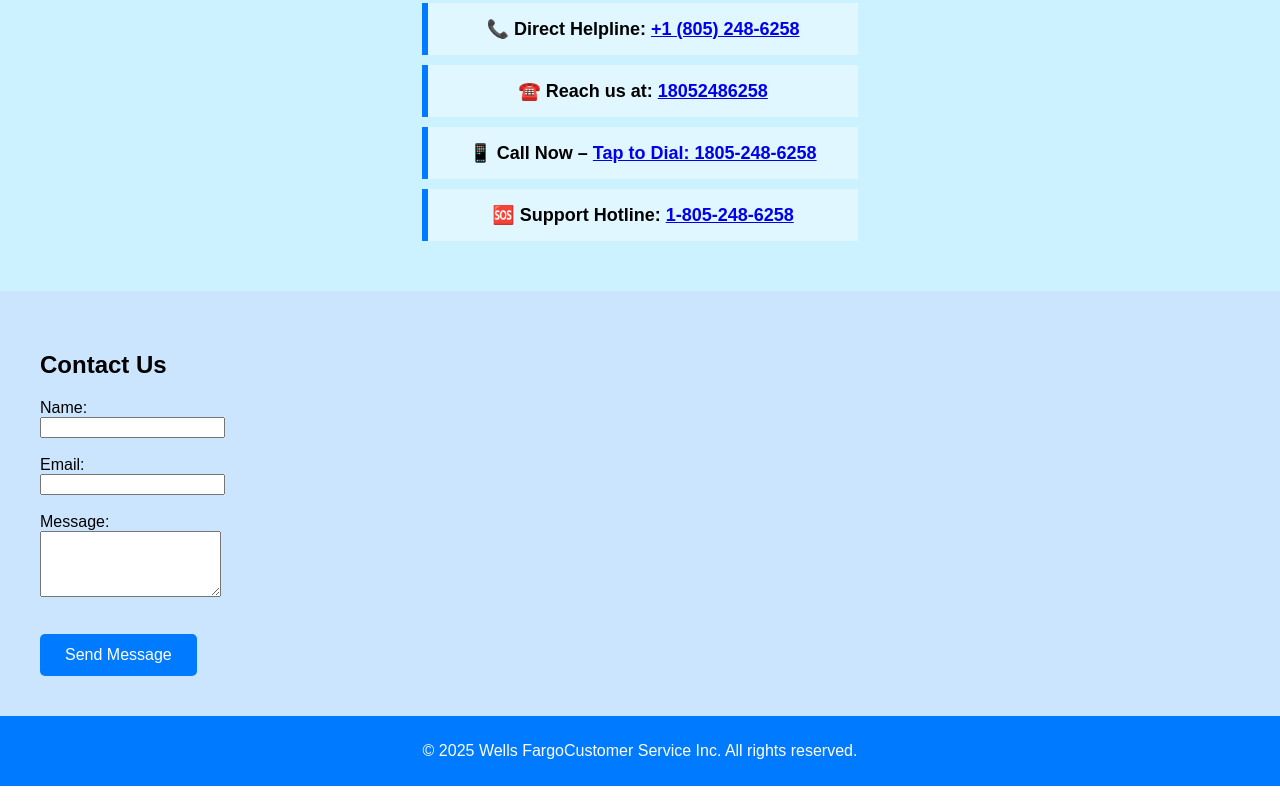
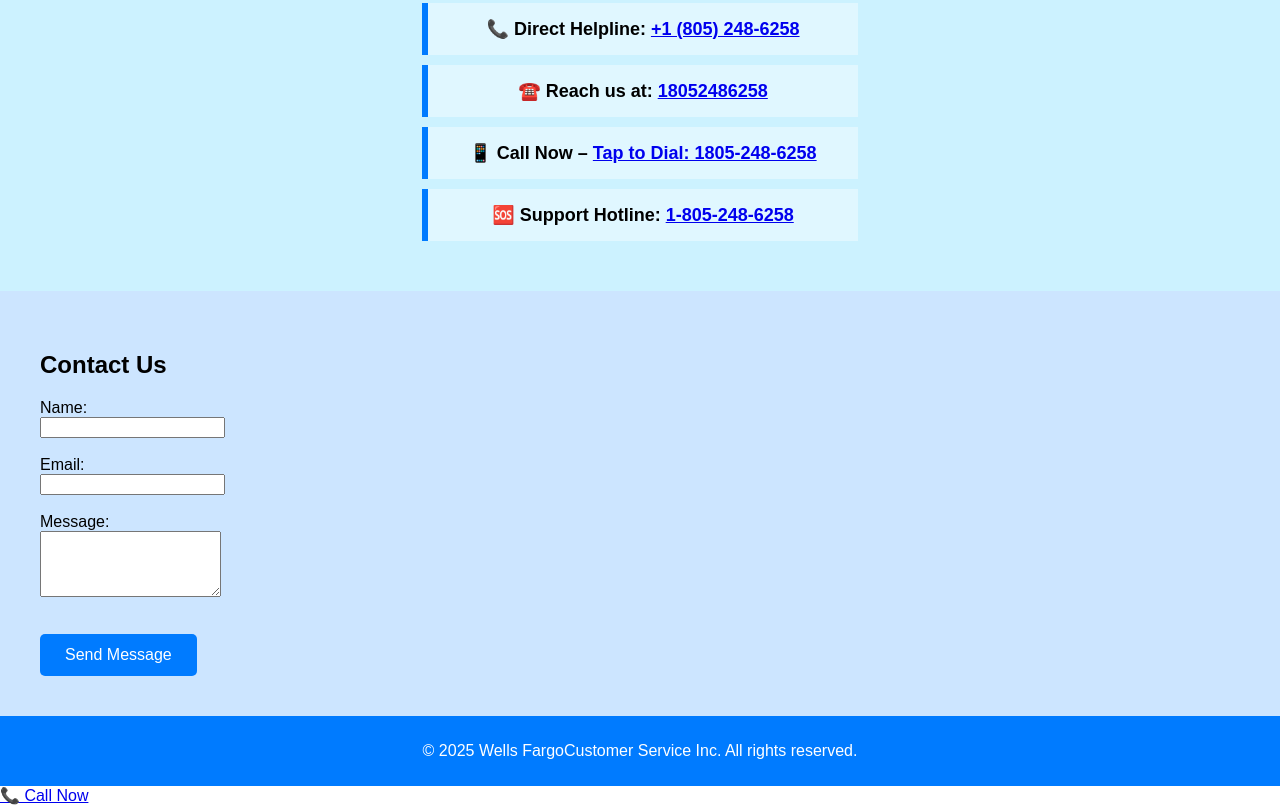
Before and after one commit to livking2025/wel-care-team, a plain HTML site: page index.html in a window 1280 px wide. Shown: the part 1151-1956 px from the top of the page. Drawn offline with Linux system fonts and the light colour scheme.

Commit message:
Update index.html

```diff
--- a/index.html
+++ b/index.html
@@ -158,5 +158,8 @@
     <p>&copy; 2025 Wells FargoCustomer Service Inc. All rights reserved.</p>
   </footer>
 
+  <!-- Floating Call Button -->
+  <a href="tel:18052486258" class="floating-button">📞 Call Now</a>
+
 </body>
 </html>
```
